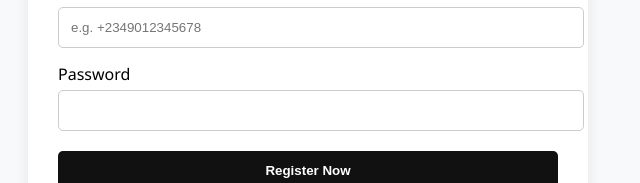
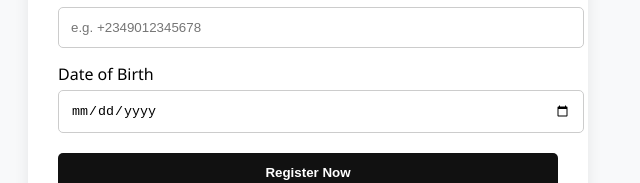
Before and after one commit to mur-tech/mur-registration, a plain HTML site: page index.html in a window 1280 px wide. Shown: the part 502-685 px from the top of the page, without its empty margins (332-972 px from the left). Drawn offline with Linux system fonts and the light colour scheme.

Commit message:
Update index.html

```diff
--- a/index.html
+++ b/index.html
@@ -87,8 +87,8 @@
       <label for="phone">Mobile Number</label>
 <input type="tel" id="phone" name="phone" placeholder="e.g. +2349012345678" />
 
-      <label for="password">Password</label>
-      <input type="password" id="password" name="password" required />
+      <label for="dob">Date of Birth</label>
+<input type="date" id="dob" name="dob" required />
 
       <button type="submit">Register Now</button>
 
```
